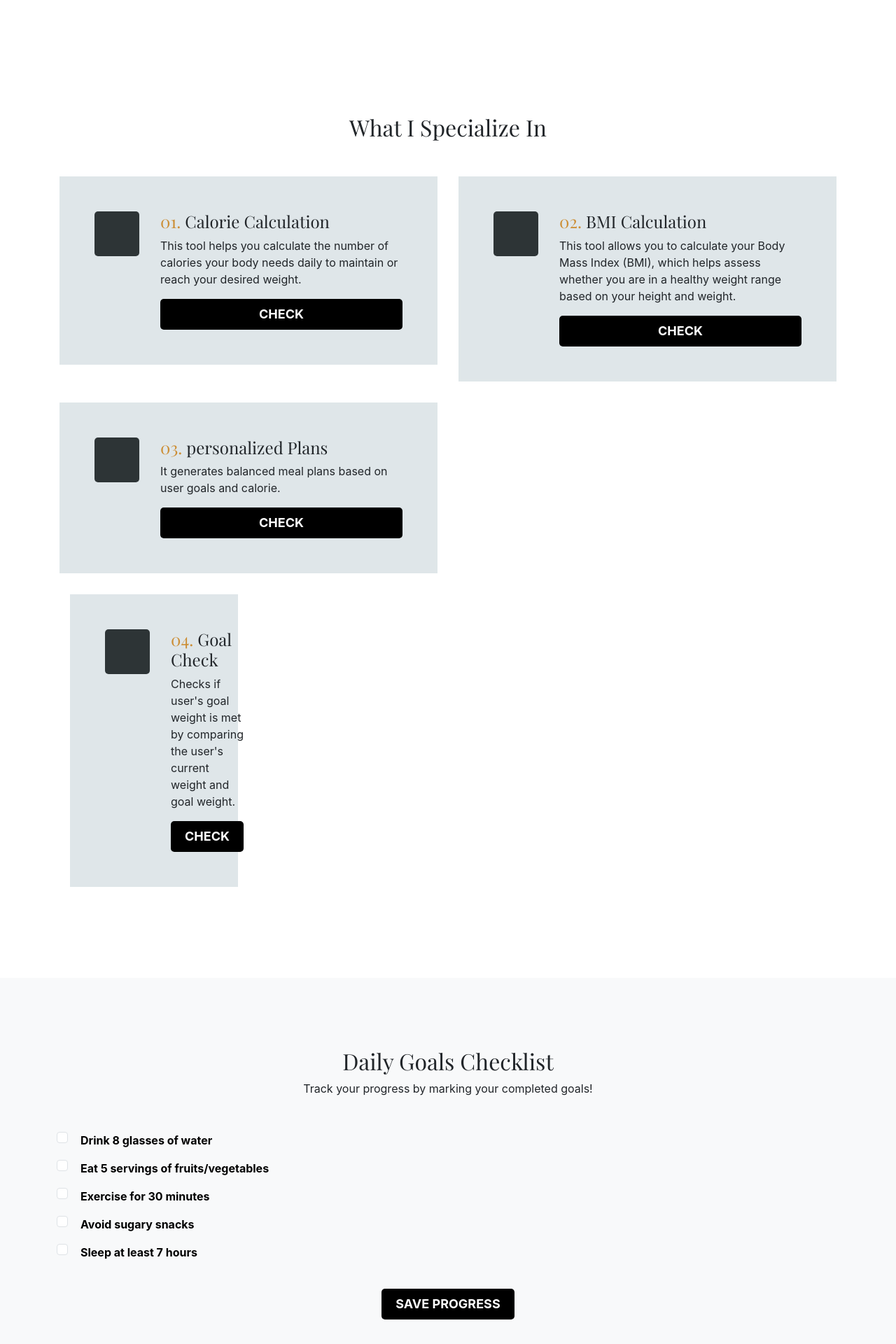
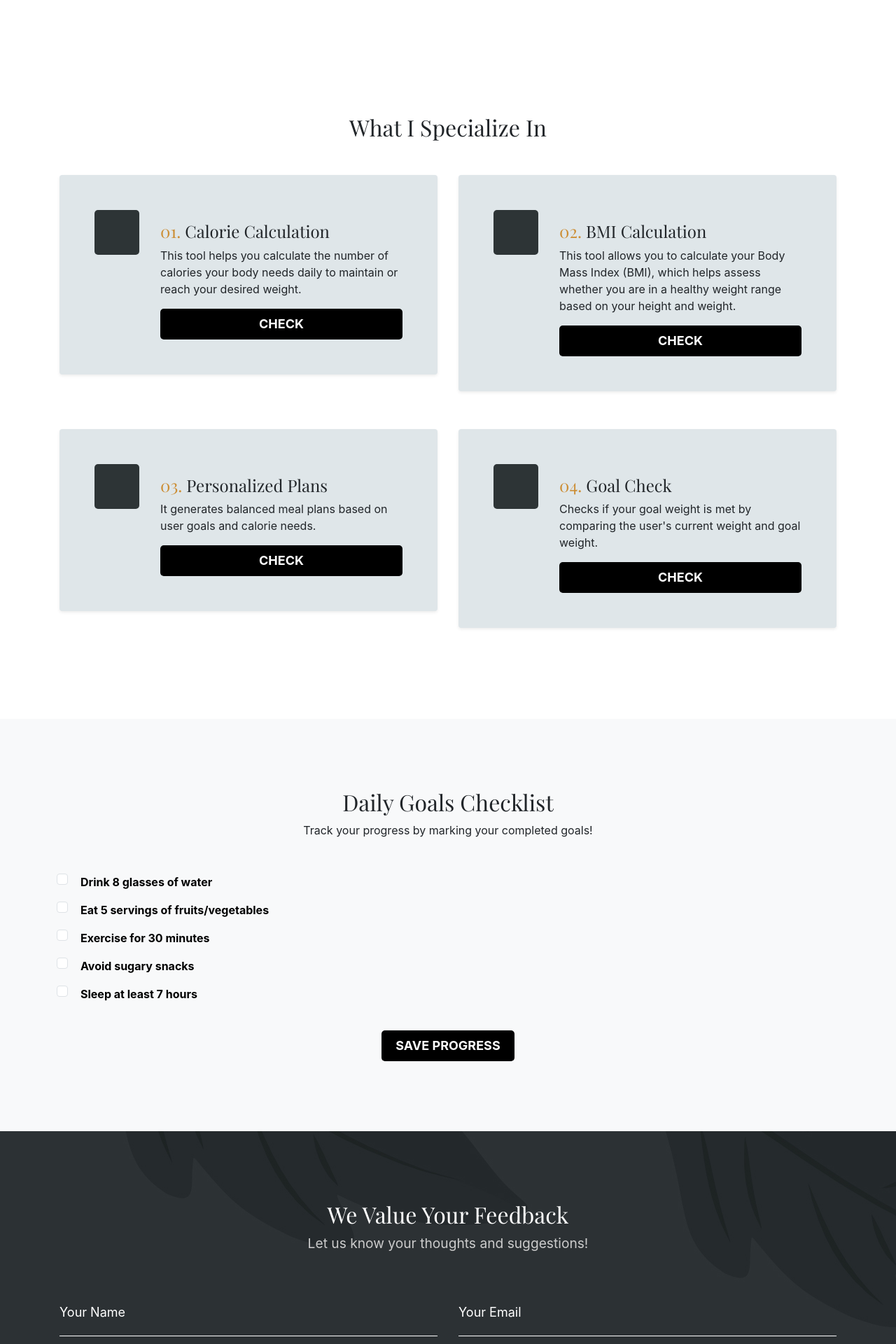
Before and after one commit to HanaAmr11/SWE-project-p1, a Flask app: page /home in a window 1280 px wide. Shown: the part 1617-3537 px from the top of the page at 70% size. Run offline with Flask 3, Linux system fonts and the light colour scheme; a user stored in the database is signed in; parts of the project's set-up code (start-up, migrations or seed data) failed here and were passed over; some libraries are stand-ins or nearby versions; some web fonts are replaced.

Commit message:
meals integration

```diff
--- a/app.py
+++ b/app.py
@@ -12,6 +12,7 @@
 import pandas as pd
 from datetime import datetime
 import json
+from app2 import meal_plan_bp
 
 load_dotenv()
 app = Flask(__name__)
@@ -48,6 +49,8 @@
 
 serializer = Serializer(app.secret_key)
 
+app.register_blueprint(meal_plan_bp, url_prefix='/meal_plan')
+
 class User(db.Model, UserMixin):
     id = db.Column(db.Integer, primary_key=True)
     email = db.Column(db.String(150), unique=True, nullable=False)
@@ -56,7 +59,7 @@
 
 @login_manager.user_loader
 def load_user(user_id):
-    return User.query.get(int(user_id))
+    return db.session.get(User, int(user_id))
 
 @app.route("/")
 def index():
@@ -206,8 +209,7 @@
 def rate_us():
     return render_template("rateus.html")
 
-
-benefits_df = pd.read_csv('C:/Users/nodi3/Downloads/SWE-project-p1/fruit_vegetable_benefits.csv')
+benefits_df = pd.read_csv('fruit_vegetable_benefits.csv')
 DAILY_BENEFIT_FILE = 'daily_benefit.json'
 @app.route('/get-daily-benefit', methods=['GET'])
 def get_daily_benefit():
--- a/daily_benefit.json
+++ b/daily_benefit.json
@@ -1 +1 @@
-{"date": "2024-12-21 16:47:03", "benefit": {"Name": "Bok Choy", "Type": "Vegetable", "Benefit": "Promotes detoxification and immune health."}}
+{"date": "2024-12-21 23:32:24", "benefit": {"Name": "Grape", "Type": "Fruit", "Benefit": "High in resveratrol, supporting heart health."}}
--- a/templates/home-2.html
+++ b/templates/home-2.html
@@ -190,82 +190,92 @@
         </section>
         <!-- about section ends
 ================================================== -->
-        <!-- services section starts
-================================================== -->
+ <!-- services section starts ================================================== -->
 <section id="services" class="dtr-section dtr-py-100">
     <div class="container">
         <!-- heading starts -->
-                <div class="dtr-section-heading text-center">
+        <div class="dtr-section-heading text-center mb-5">
             <h2>What I Specialize In</h2>
         </div>
         <!-- heading ends -->
-                <!--== row 1 starts ==-->
-                <div class="row">
+
+        <!--== row starts ==-->
+        <div class="row g-4">
             <!-- column 1 starts -->
-                    <div class="col-12 col-md-6">
-                        <!-- feature 1 starts -->
-                        <div class="dtr-feature dtr-feature-left bg-grey dtr-p-50">
-                            <div class="dtr-feature-img"><img src="../static/images/service-icon1.png" alt="image"></div>
-                            <div class="dtr-feature-content">
+            <div class="col-12 col-md-6 col-lg-6">
+                <div class="dtr-feature dtr-feature-left bg-grey dtr-p-50 shadow-sm rounded">
+                    <div class="dtr-feature-img">
+                        <img src="../static/images/service-icon1.png" alt="image" class="img-fluid">
+                    </div>
+                    <div class="dtr-feature-content mt-3">
                         <h4><span class="color-gold">01.</span> Calorie Calculation</h4>
-                                <p>This tool helps you calculate the number of calories your body needs daily to maintain or reach your desired weight.</p>
+                        <p>
+                            This tool helps you calculate the number of calories your body needs daily to maintain or
+                            reach your desired weight.
+                        </p>
                         <a href="{{ url_for('calcalc') }}" class="dtr-btn btn-black w-100" role="button">Check</a>
                     </div>
                 </div>
-                        <!-- feature 1 ends -->
             </div>
             <!-- column 1 ends -->
+
             <!-- column 2 starts -->
-                    <div class="col-12 col-md-6">
-                        <!-- feature 1 starts -->
-                        <div class="dtr-feature dtr-feature-left bg-grey dtr-p-50">
-                            <div class="dtr-feature-img"><img src="../static/images/service-icon2.png" alt="image"></div>
-                            <div class="dtr-feature-content">
+            <div class="col-12 col-md-6 col-lg-6">
+                <div class="dtr-feature dtr-feature-left bg-grey dtr-p-50 shadow-sm rounded">
+                    <div class="dtr-feature-img">
+                        <img src="../static/images/service-icon2.png" alt="image" class="img-fluid">
+                    </div>
+                    <div class="dtr-feature-content mt-3">
                         <h4><span class="color-gold">02.</span> BMI Calculation</h4>
-                                <p>This tool allows you to calculate your Body Mass Index (BMI), which helps assess whether you are in a healthy weight range based on your height and weight.</p>
+                        <p>
+                            This tool allows you to calculate your Body Mass Index (BMI), which helps assess whether you
+                            are in a healthy weight range based on your height and weight.
+                        </p>
                         <a href="{{ url_for('bmi') }}" class="dtr-btn btn-black w-100" role="button">Check</a>
                     </div>
                 </div>
-                        <!-- feature 1 ends -->
             </div>
             <!-- column 2 ends -->
-                </div>
-                <!--== row 1 ends ==-->
-                <!--== row 2 starts ==-->
-                <div class="row">
-                    <!-- column 1 starts -->
-                    <div class="col-12 col-md-6">
-                        <!-- feature 3 starts -->
-                        <div class="dtr-feature dtr-feature-left bg-grey dtr-p-50">
-                            <div class="dtr-feature-img"><img src="../static/images/service-icon3.png" alt="image"></div>
-                            <div class="dtr-feature-content">
-                                <h4><span class="color-gold">03.</span> personalized Plans</h4>
-                                <p> It generates balanced meal plans based on user goals and calorie.</p>
-                                <a href="{{ url_for('index') }}" class="dtr-btn btn-black w-100" role="button">Check</a>
-                        </div>
-                        <!-- feature 3 ends -->
-                    </div>
-                    <!-- column 1 ends -->
-                    <!-- column 2 starts -->
-                    <div class="col-12 col-md-6">
-                        <!-- feature 4 starts -->
-                        <div id="f4" class="dtr-feature dtr-feature-left bg-grey dtr-p-50">
-                            <div class="dtr-feature-img"><img src="../static/images/service-icon4.png" alt="image"></div>
-                            <div class="dtr-feature-content">
+
+            <!-- column 3 starts -->
+            <div class="col-12 col-md-6 col-lg-6">
+                <div class="dtr-feature dtr-feature-left bg-grey dtr-p-50 shadow-sm rounded">
+                    <div class="dtr-feature-img">
+                        <img src="../static/images/service-icon3.png" alt="image" class="img-fluid">
+                    </div>
+                    <div class="dtr-feature-content mt-3">
+                        <h4><span class="color-gold">03.</span> Personalized Plans</h4>
+                        <p>
+                            It generates balanced meal plans based on user goals and calorie needs.
+                        </p>
+                        <a href="{{ url_for('meal_plan.home') }}" class="dtr-btn btn-black w-100" role="button">Check</a>
+                    </div>
+                </div>
+            </div>
+            <!-- column 3 ends -->
+
+            <!-- column 4 starts -->
+            <div class="col-12 col-md-6 col-lg-6">
+                <div class="dtr-feature dtr-feature-left bg-grey dtr-p-50 shadow-sm rounded">
+                    <div class="dtr-feature-img">
+                        <img src="../static/images/service-icon4.png" alt="image" class="img-fluid">
+                    </div>
+                    <div class="dtr-feature-content mt-3">
                         <h4><span class="color-gold">04.</span> Goal Check</h4>
-                                <p>Checks if user's goal weight is met by comparing the user's current weight and goal weight.</p>
+                        <p>
+                            Checks if your goal weight is met by comparing the user's current weight and goal weight.
+                        </p>
                         <a href="{{ url_for('goal_check') }}" class="dtr-btn btn-black w-100" role="button">Check</a>
                     </div>
                 </div>
-                        <!-- feature 4 ends -->
-                    </div>
-                    <!-- column 2 ends -->
-                </div>
-                <!--== row 2 ends ==-->
+            </div>
+            <!-- column 4 ends -->
+        </div>
+        <!--== row ends ==-->
     </div>
 </section>
-        <!-- services section ends
-================================================== -->
+<!-- services section ends ================================================== -->
+
 <!-- Checklist-->
 <section id="daily-goals" class="dtr-section dtr-py-100 bg-light">
     <div class="container">
```
Also changed, not shown: app2.py (+11 -119 lines), static/css/meal.css (+7 -95 lines), templates/index.html (deleted, +0 -28 lines), templates/meal.html (added, +63 -0 lines), instance/users.db. Lines whose indentation alone changed are shown as unchanged.
